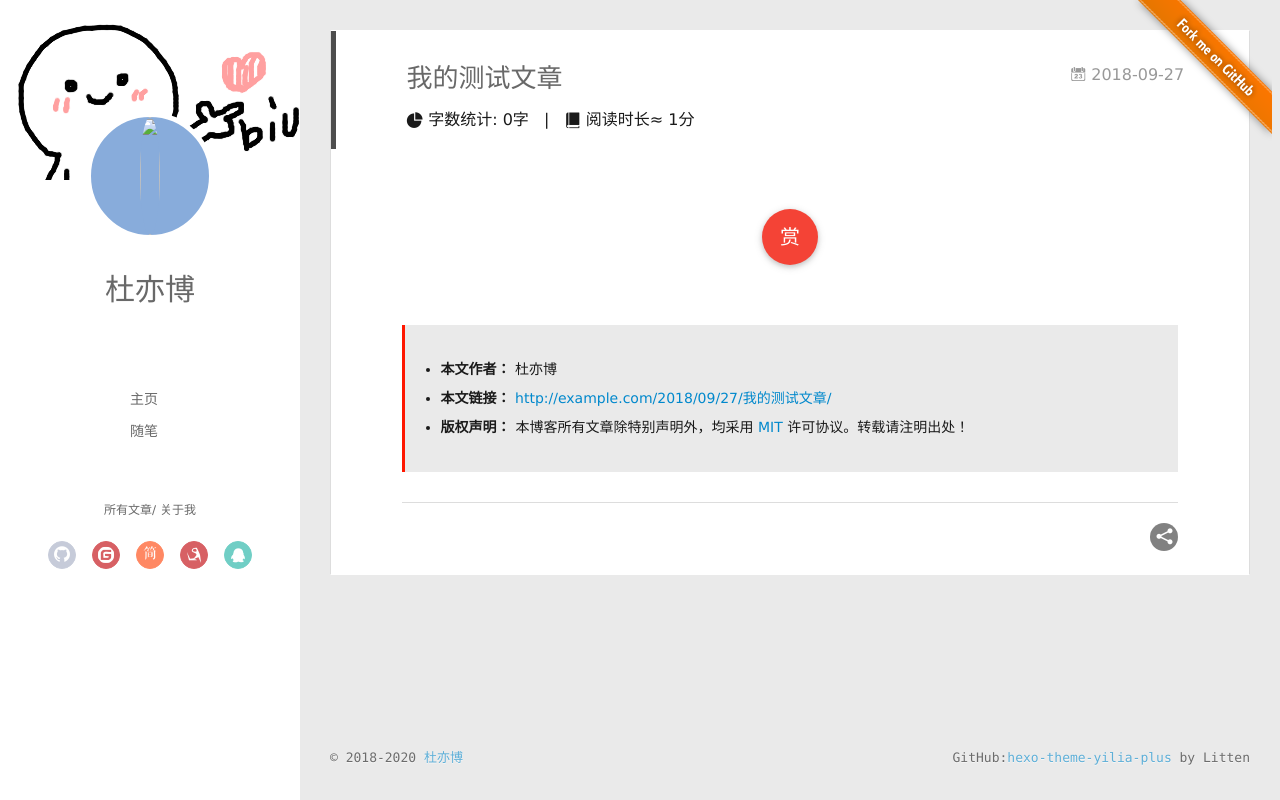
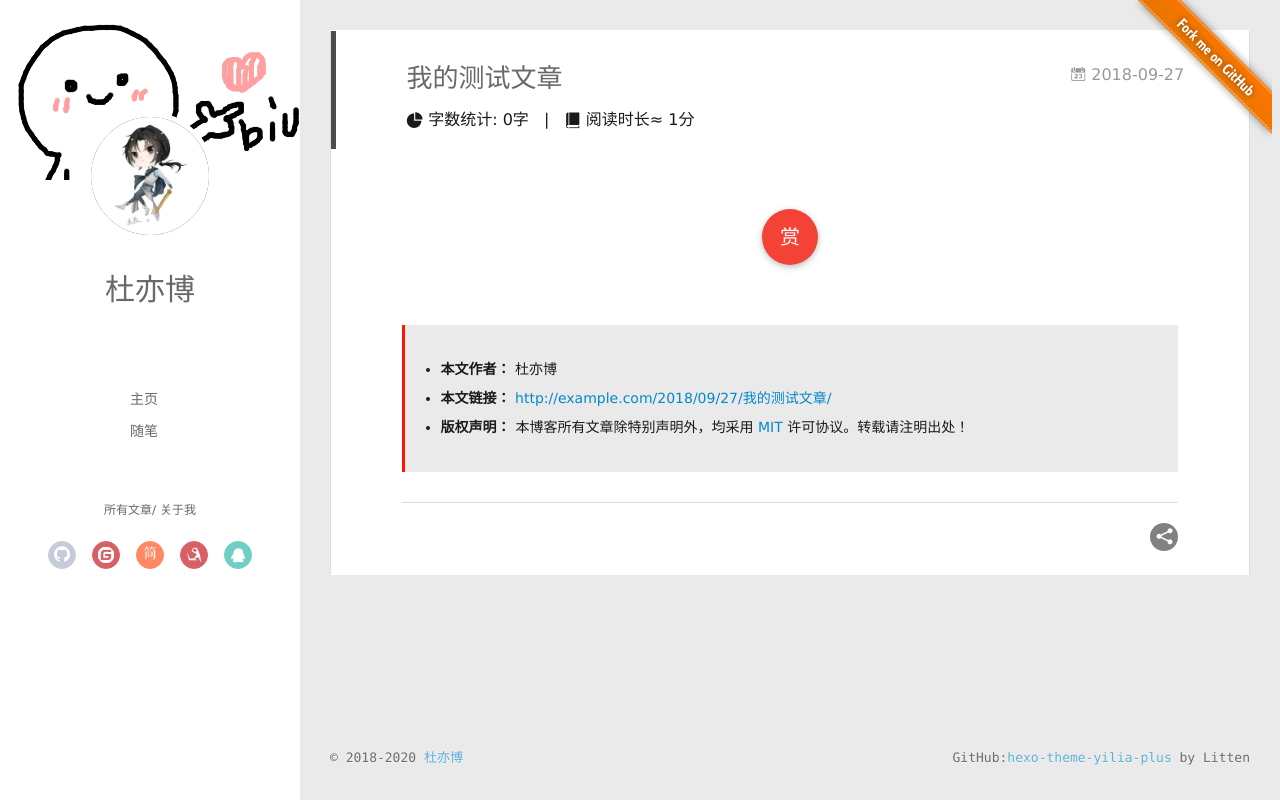
Before and after one commit to 15637953768/15637953768.github.io, a plain HTML site: page 2018/09/27/我的测试文章/index.html in a window 1280 px wide. Drawn offline with Linux system fonts and the light colour scheme; some packages are replaced by stand-ins of ours; no server answers; a script that the page names is missing.

Commit message:
Site updated: 2020-09-29 15:36:07

```diff
--- a/2018/09/27/我的测试文章/index.html
+++ b/2018/09/27/我的测试文章/index.html
@@ -61,7 +61,7 @@
 <div class="intrude-less">
 	<header id="header" class="inner">
 		<a href="/" class="profilepic">
-			<img src="/img/gn.jepg" class="js-avatar">
+			<img src="/img/gn.jpeg" class="js-avatar">
 		</a>
 		<hgroup>
 			<h1 class="header-author"><a href="/">杜亦博</a></h1>
@@ -126,7 +126,7 @@
 		<header id="header" class="inner">
 			<div class="profilepic">
 				<a href="/">
-					<img src="/img/gn.jepg" class="js-avatar">
+					<img src="/img/gn.jpeg" class="js-avatar">
 				</a>
 			</div>
 			<hgroup>
```
Also changed, not shown: archives/2018/09/index.html (+2 -2 lines), archives/2018/index.html (+2 -2 lines), archives/index.html (+2 -2 lines), index.html (+2 -2 lines).
